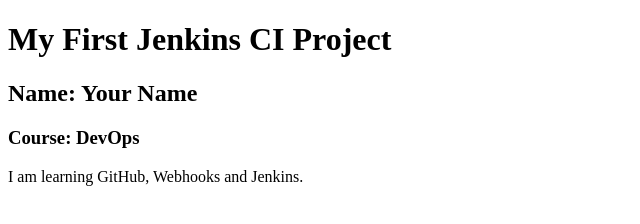
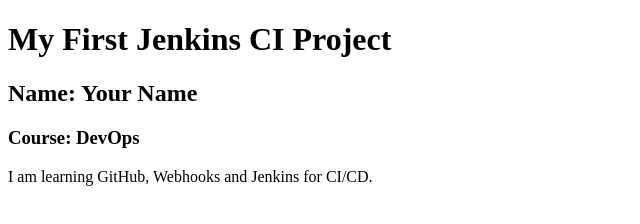
Before and after one commit to kushbj101-ai/github-jenkins-assignment, a plain HTML site: page index.html in a window 1280 px wide. Shown: the full height of the page, 0-640 px from the left. Drawn offline with Linux system fonts and the light colour scheme.

Commit message:
index.html updted

```diff
--- a/index.html
+++ b/index.html
@@ -8,7 +8,7 @@
   <h2>Name: Your Name</h2>
   <h3>Course: DevOps</h3>
   <p>
-    I am learning GitHub, Webhooks and Jenkins.
+    I am learning GitHub, Webhooks and Jenkins for CI/CD.
   </p>
 </body>
 </html>
```
